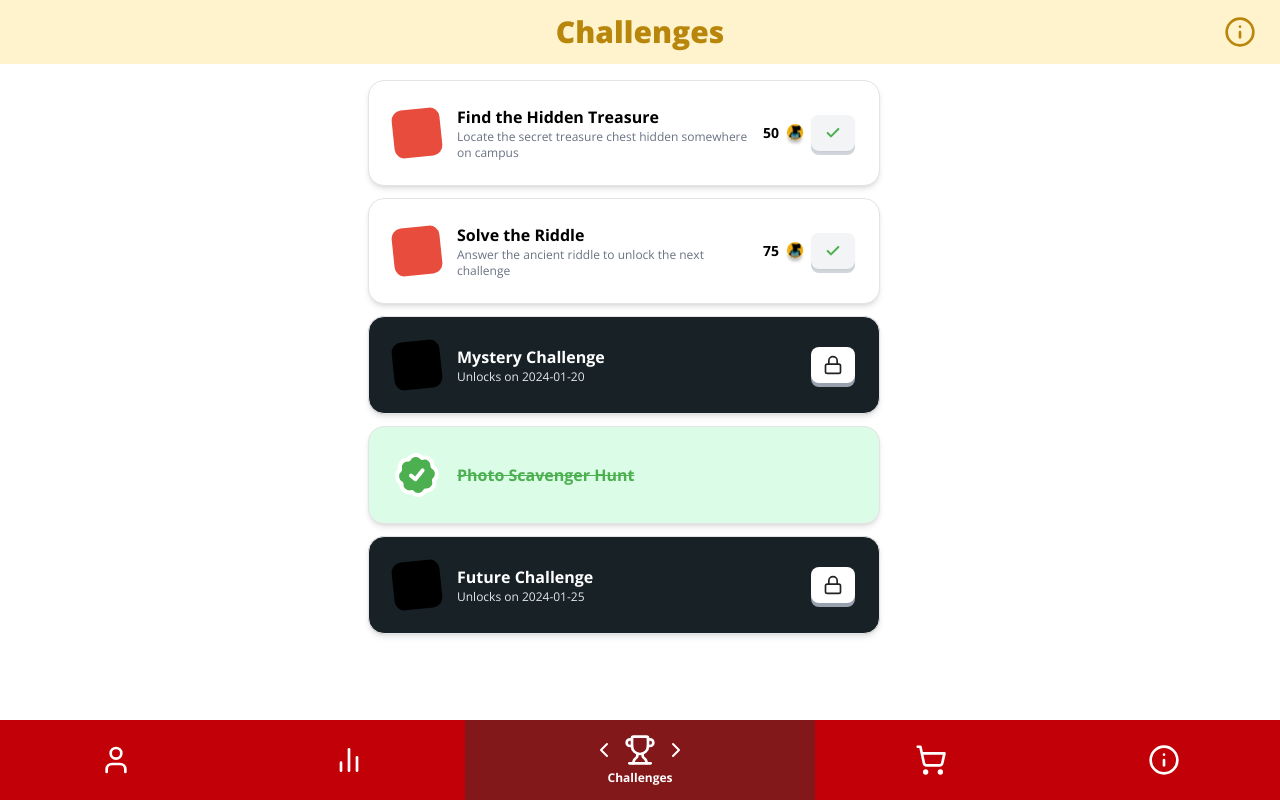
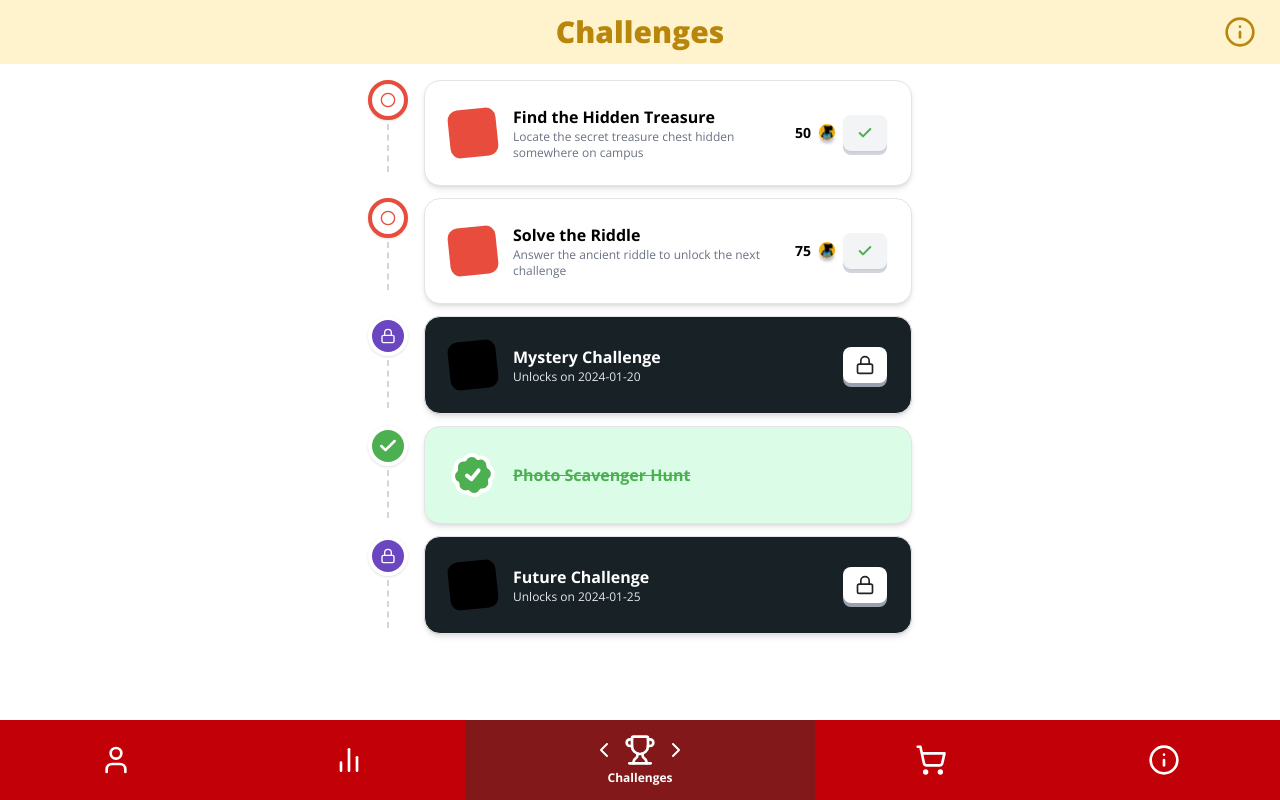
Before and after one commit to ScottyLabs/o-quest, a React (Vite) app in the folder apps/frontend/: page /challenges in a window 1280 px wide. Built offline with nearby package versions, Linux system fonts and the light colour scheme.

Commit message:
feat: create challenge card with side icon

```diff
--- a/apps/frontend/src/components/challenge-card.tsx
+++ b/apps/frontend/src/components/challenge-card.tsx
@@ -1,9 +1,61 @@
 import { Button } from "@/components/ui/button";
 import { Card, CardContent } from "@/components/ui/card";
-import { BadgeCheck, Check, Lock } from "lucide-react";
+import { BadgeCheck, Check, Circle, Lock } from "lucide-react";
 import type { Challenge } from "../lib/types";
 
-export function ChallengeCard({ challenge }: { challenge: Challenge }) {
+// Circular icons for each state using Lucide icons
+const CompletedIcon = () => (
+    <div className="w-10 h-10 rounded-full bg-[#4CAF50] flex items-center justify-center border-4 border-white shadow">
+        <Check size={20} color="white" strokeWidth={3} />
+    </div>
+);
+
+const UnlockedIcon = () => (
+    <div className="w-10 h-10 rounded-full bg-white flex items-center justify-center border-4 border-[#E74C3C] shadow">
+        <Circle size={16} color="#E74C3C" fill="none" strokeWidth={2} />
+    </div>
+);
+
+const LockedIcon = () => (
+    <div className="w-10 h-10 rounded-full bg-[#6B46C1] flex items-center justify-center border-4 border-white shadow">
+        <Lock size={16} color="white" strokeWidth={2} />
+    </div>
+);
+
+// Wrapper component that adds icon and line
+export function ChallengeCardWithIcon({
+    challenge,
+    showLineBelow = true,
+}: { challenge: Challenge; showLineBelow?: boolean }) {
+    const { unlocked, completed } = challenge;
+
+    let Icon = null;
+    if (!unlocked) Icon = LockedIcon;
+    else if (completed) Icon = CompletedIcon;
+    else Icon = UnlockedIcon;
+
+    return (
+        <div className="flex flex-row items-stretch">
+            {" "}
+            {/* Icon + vertical line */}
+            <div className="flex flex-col items-center mr-4">
+                <Icon />
+                {showLineBelow && (
+                    <div className="w-px h-12 border-l-2 border-dashed border-gray-300 mt-1" />
+                )}
+            </div>
+            {/* Card content */}
+            <div className="flex-1">
+                <ChallengeCard challenge={challenge} />
+            </div>
+        </div>
+    );
+}
+
+// Main wrapper
+export function ChallengeCard({
+    challenge,
+}: { challenge: Challenge; showLineBelow?: boolean }) {
     const {
         name,
         description,
--- a/apps/frontend/src/routes/challenges.tsx
+++ b/apps/frontend/src/routes/challenges.tsx
@@ -1,4 +1,4 @@
-import { ChallengeCard } from "@/components/challenge-card";
+import { ChallengeCardWithIcon } from "@/components/challenge-card";
 import { PageHeader } from "@/components/page-header";
 import { createFileRoute } from "@tanstack/react-router";
 
@@ -67,7 +67,10 @@ function Challenges() {
             />
             <div className="p-4 max-w-xl mx-auto flex flex-col gap-3">
                 {dummyChallenges.map((challenge) => (
-                    <ChallengeCard key={challenge.id} challenge={challenge} />
+                    <ChallengeCardWithIcon
+                        key={challenge.id}
+                        challenge={challenge}
+                    />
                 ))}
             </div>
         </div>
```
